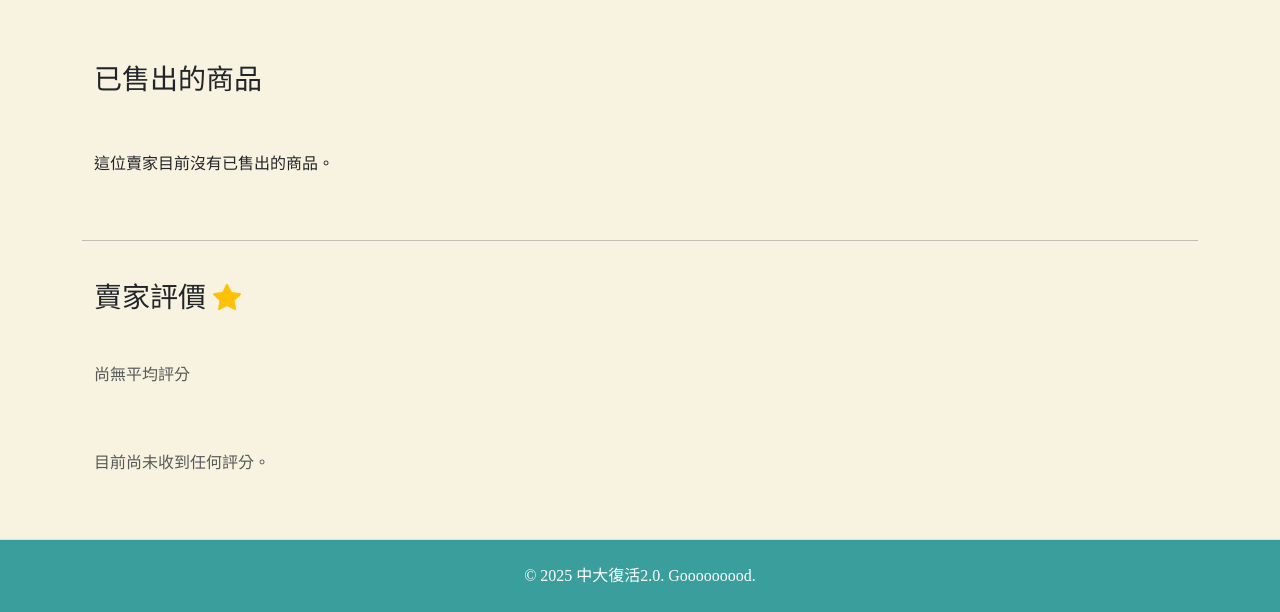
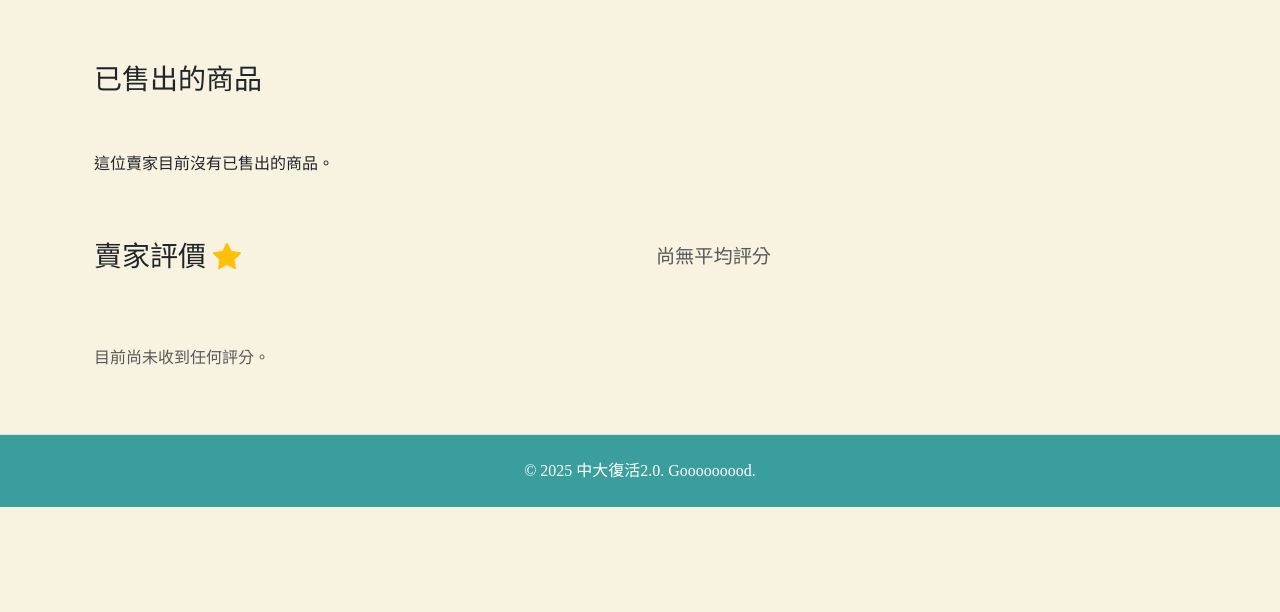
Before and after one commit to Yingka10/web_project, a Django app: template templates/seller_profile.html in a window 1280 px wide. Shown: the part 387-999 px from the top of the page. After the commit the page ends 894 px from the top, so only its background shows below. Run offline with Django 4.2, Linux system fonts and the light colour scheme; the template is opened without the code that fills it, so the values that code supplies are empty.

Commit message:
改賣家評價排版

```diff
--- a/templates/seller_profile.html
+++ b/templates/seller_profile.html
@@ -105,14 +105,18 @@
     {% endfor %}
 </div>
 
-<hr class="mt-5">
-<h3 class="mb-4">賣家評價 <i class="bi bi-star-fill text-warning"></i></h3>
-
-{% if avg_rating %}
-    <p class="text-warning">⭐ 平均評分：{{ avg_rating|floatformat:1 }} / 5</p>
-{% else %}
-    <p class="text-muted">尚無平均評分</p>
-{% endif %}
+<div class="d-flex align-items-center justify-content-between mt-5 mb-4">
+    <h3 class="mb-0">賣家評價 <i class="bi bi-star-fill text-warning"></i></h3>
+    {% if avg_rating %}
+        <p class="text-warning mb-0 mx-auto" style="font-size: 1.2rem; font-weight: bold;">
+            ⭐ 平均評分：{{ avg_rating|floatformat:1 }} / 5
+        </p>
+    {% else %}
+        <p class="text-muted mb-0 mx-auto" style="font-size: 1.2rem;">
+            尚無平均評分
+        </p>
+    {% endif %}
+</div>
 
 <div class="row g-4">
     {% for review in reviews %}
```
